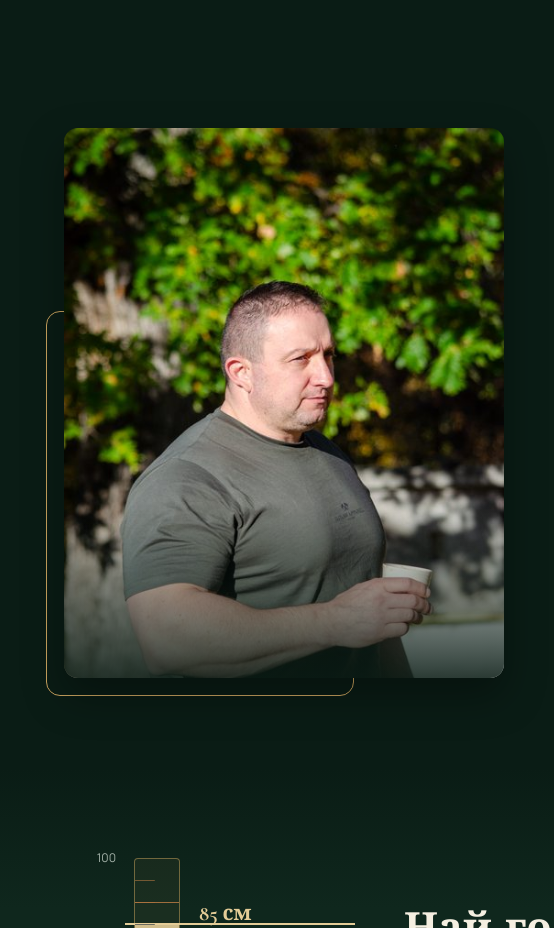
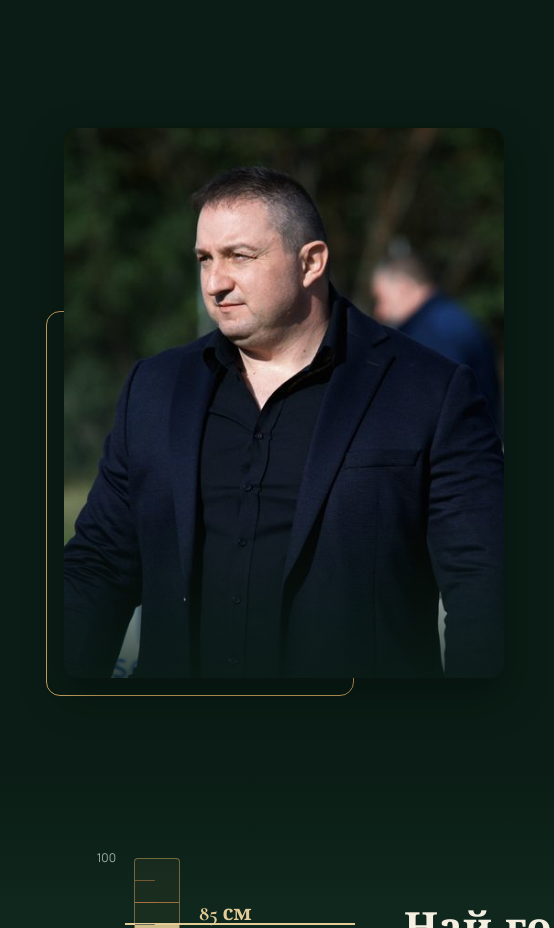
Before and after one commit to Nikstars/vikasdog, a plain HTML site: page index.html in a window 1280 px wide. Shown: the part 1560-2488 px from the top of the page, 0-554 px from the left. Drawn offline with nearby package versions, Linux system fonts and the light colour scheme.

```diff
--- a/index.html
+++ b/index.html
@@ -120,7 +120,7 @@
         <section class="section founder" id="owner" aria-labelledby="founderTitle">
             <div class="container founder-grid">
                 <figure class="founder-photo reveal">
-                    <img src="images/photos/owner-coffee.jpg" srcset="images/photos/owner-coffee-small.jpg 480w, images/photos/owner-coffee.jpg 800w" sizes="(max-width: 768px) 90vw, 440px" alt="Димитър Николов, собственик на Kennel Vikas-Dog, с чаша кафе сред есенните дървета" width="800" height="1000" loading="lazy">
+                    <img src="images/photos/founder-portrait.jpg" srcset="images/photos/founder-portrait-small.jpg 480w, images/photos/founder-portrait.jpg 800w" sizes="(max-width: 768px) 90vw, 440px" alt="Димитър Николов, собственик на Kennel Vikas-Dog, на Клубната изложба 2026" width="800" height="1000" loading="lazy">
                 </figure>
                 <div class="founder-text reveal">
                     <h2 id="founderTitle">Димитър Николов</h2>
```
Also changed, not shown: en/index.html (+1 -1 lines), images/photos/owner-coffee-small.jpg (deleted), images/photos/owner-coffee.jpg (deleted).
